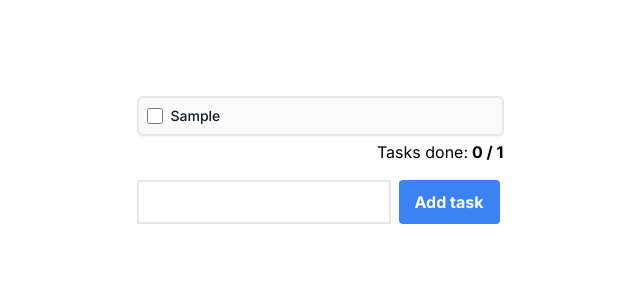
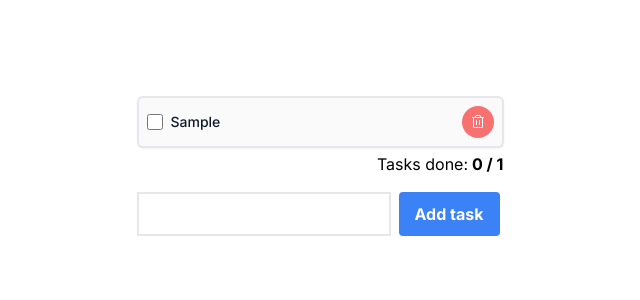
Before and after one commit to victordantasdev/taskman, a Next.js app: page / in a window 1280 px wide. Both pictures are taken after typing "Sample" into the empty fields and a click on the button "Add task". Shown: the top 300 px of the page, without its empty margins (320-960 px from the left). Built offline with nearby package versions, Linux system fonts and the light colour scheme.

Commit message:
feat: implements delete task #4

```diff
--- a/package.json
+++ b/package.json
@@ -9,6 +9,7 @@
     "lint": "next lint"
   },
   "dependencies": {
+    "@phosphor-icons/react": "^2.0.10",
     "@types/node": "20.4.8",
     "@types/react": "18.2.18",
     "@types/react-dom": "18.2.7",
--- a/src/components/TaskLabel/index.tsx
+++ b/src/components/TaskLabel/index.tsx
@@ -1,10 +1,13 @@
-import { TaskLabelProps } from "./types";
+import { Trash } from "@phosphor-icons/react";
+
+import { type TaskLabelProps } from "./types";
 
 export function TaskLabel({
   task,
   taskIsDone,
   doneTasks,
-  setDoneTasks
+  setDoneTasks,
+  deleteTask,
 }: TaskLabelProps) {
   return (
     <div className="flex justify-between items-center w-[100%]">
@@ -31,6 +34,16 @@ export function TaskLabel({
           {task.name}
         </label>
       </div>
+
+      <div className="flex gap-2">
+        <button
+          className="rounded-full bg-red-400 p-2"
+          aria-label="Delete task"
+          onClick={() => deleteTask(task.id)}
+        >
+          <Trash size={16} color="#fff" />
+        </button>
+      </div>
     </div>
   )
 }
--- a/src/components/TaskLabel/types.ts
+++ b/src/components/TaskLabel/types.ts
@@ -6,4 +6,5 @@ export type TaskLabelProps = {
   taskIsDone: boolean
   doneTasks: string[]
   setDoneTasks: Dispatch<SetStateAction<string[]>>
+  deleteTask: (taskId: string) => void
 }
--- a/src/components/TaskList/index.tsx
+++ b/src/components/TaskList/index.tsx
@@ -18,6 +18,11 @@ export function TaskList() {
     setTasks((prev) => [...(prev ? prev : []), { name: taskName, id: nanoid() }]);
     setTaskName("");
   }, [taskName]);
+
+  const deleteTask = (taskId: string) => {
+    setTasks(tasks.filter((task) => task.id !== taskId))
+    setDoneTasks(doneTasks.filter((id) => id !== taskId))
+  }
 
   useEffect(() => {
     const keyDownHandler = (event: KeyboardEvent) => {
@@ -51,6 +56,7 @@ export function TaskList() {
                   taskIsDone={taskIsDone}
                   doneTasks={doneTasks}
                   setDoneTasks={setDoneTasks}
+                  deleteTask={deleteTask}
                 />
               </li>
             )
```
Also changed, not shown: 1 other file (tests, documents, lock files or other folders).
